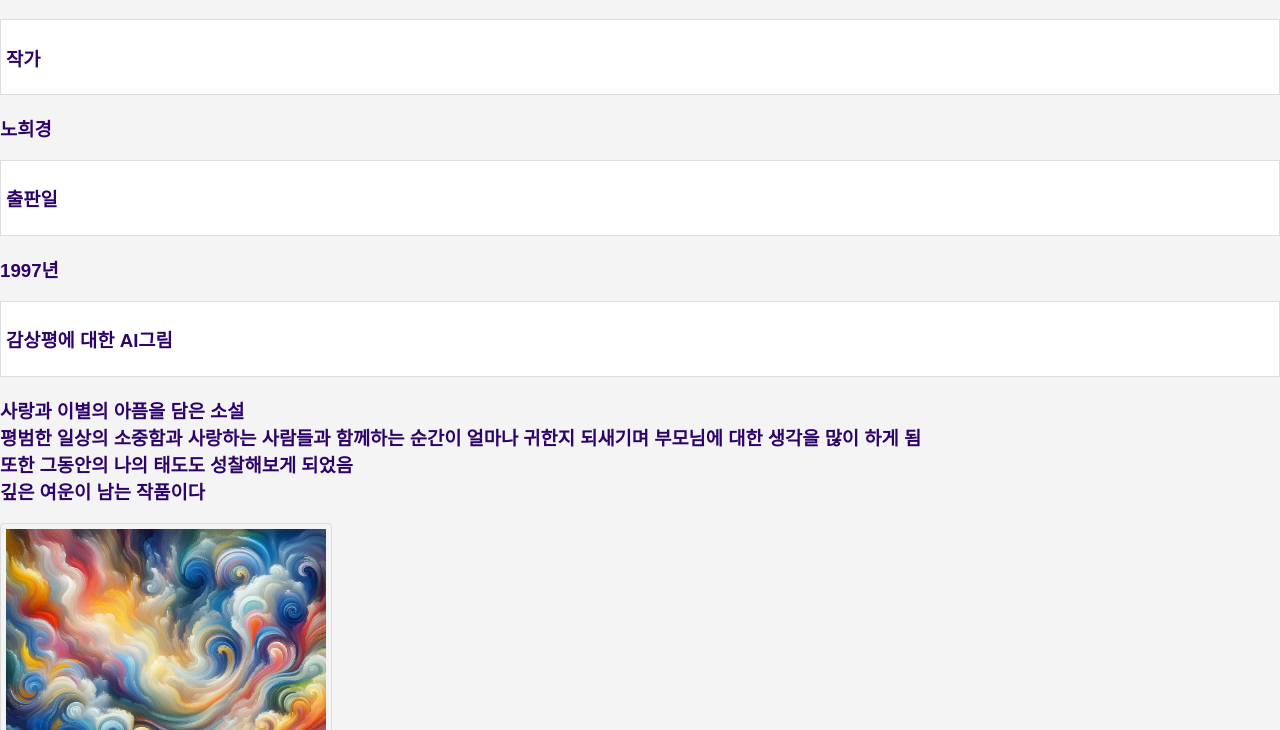
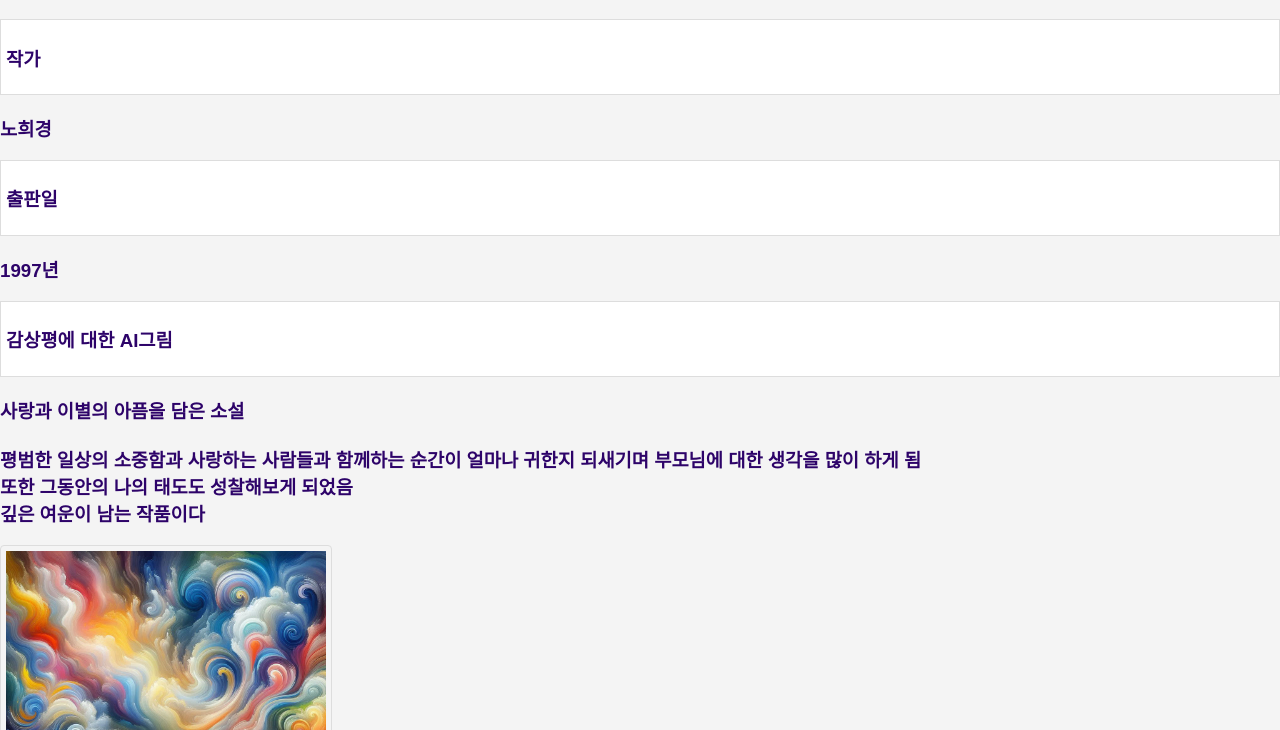
Before and after one commit to chaxrin/BOOK-LOG, a plain HTML site: page book3.html in a window 1280 px wide. Shown: the part 70-800 px from the top of the page. Drawn offline with Linux system fonts and the light colour scheme.

Commit message:
Update book3.html

```diff
--- a/book3.html
+++ b/book3.html
@@ -16,7 +16,7 @@
     <li><h3>출판일</h3></li>
     <h3>1997년</h3>
     <li><h3>감상평에 대한 AI그림</h3></li>
-    <h3>사랑과 이별의 아픔을 담은 소설<br>
+    <h3>사랑과 이별의 아픔을 담은 소설<br><br>
         평범한 일상의 소중함과 사랑하는 사람들과 함께하는 순간이 얼마나 귀한지 되새기며 부모님에 대한 생각을 많이 하게 됨<br>
         또한 그동안의 나의 태도도 성찰해보게 되었음<br>
         깊은 여운이 남는 작품이다<br>
```
